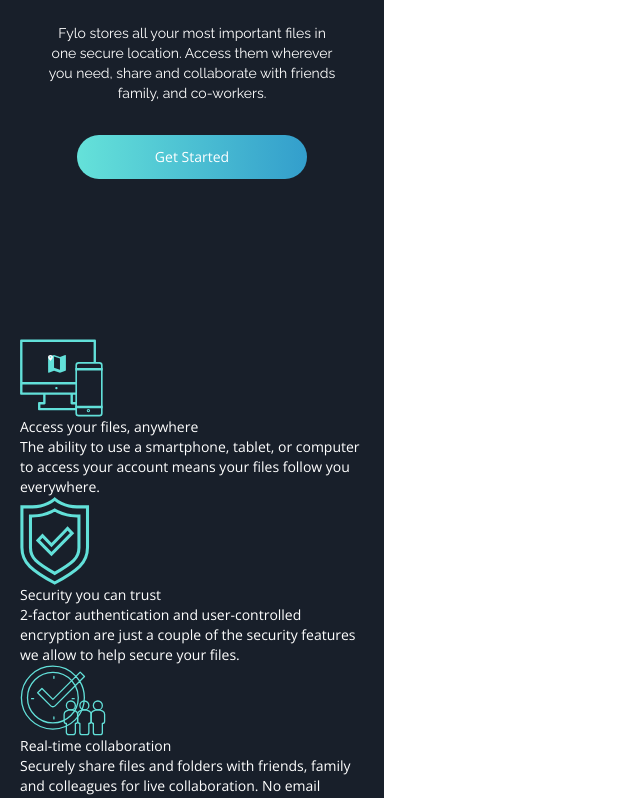
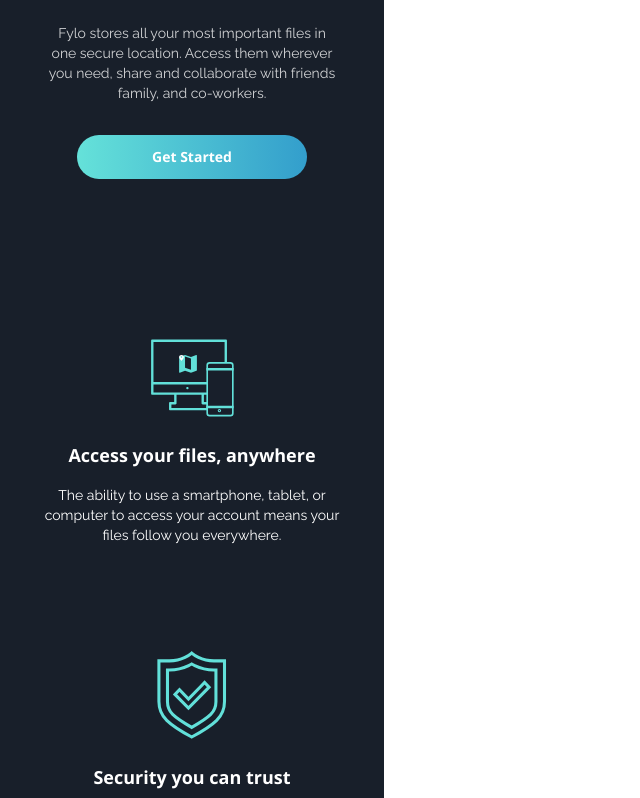
Before and after one commit to Brian-Lin-2/frontend-mentor-fylo-dark, a React (Vite) app: page / in a window 1280 px wide. Shown: the part 500-1298 px from the top of the page, without its empty margins (0-640 px from the left). Built offline with nearby package versions, Linux system fonts and the light colour scheme.

Commit message:
Style Info

```diff
--- a/src/components/Header.jsx
+++ b/src/components/Header.jsx
@@ -5,7 +5,7 @@
         <img className="w-20" src="./images/logo.svg" alt="" />
       </a>
 
-      <a className="flex gap-5 opacity-75 font-raleway">
+      <a className="flex gap-5 opacity-80 font-raleway">
         <h2>Features</h2>
         <h2>Team</h2>
         <h2>Sign In</h2>
--- a/src/components/Info.jsx
+++ b/src/components/Info.jsx
@@ -23,13 +23,16 @@
   ];
 
   return (
-    <div>
+    <div className="grid grid-rows-4 grid-cols-1 gap-24 my-40">
       {info.map((info) => {
         return (
-          <div key={crypto.randomUUID()}>
-            <img src={info.image} alt="" />
-            <h1>{info.header}</h1>
-            <p>{info.text}</p>
+          <div
+            key={crypto.randomUUID()}
+            className="mx-4 flex flex-col items-center text-center"
+          >
+            <img className="mb-6" src={info.image} alt="" />
+            <h1 className="font-bold text-lg mb-4">{info.header}</h1>
+            <p className="font-raleway">{info.text}</p>
           </div>
         );
       })}
--- a/src/components/Intro.jsx
+++ b/src/components/Intro.jsx
@@ -10,12 +10,12 @@
         <h1 className="text-2xl font-bold mb-6">
           All your files in one secure location, accessible anywhere.
         </h1>
-        <p className="font-raleway px-7 mb-8">
+        <p className="font-raleway px-7 mb-8 opacity-80">
           Fylo stores all your most important files in one secure location.
           Access them wherever you need, share and collaborate with friends
           family, and co-workers.
         </p>
-        <button className="bg-gradient-to-r from-cyan to-blue w-2/3 py-3 rounded-3xl mb-40">
+        <button className="bg-gradient-to-r from-cyan to-blue w-2/3 py-3 rounded-3xl font-bold">
           Get Started
         </button>
       </div>
```
